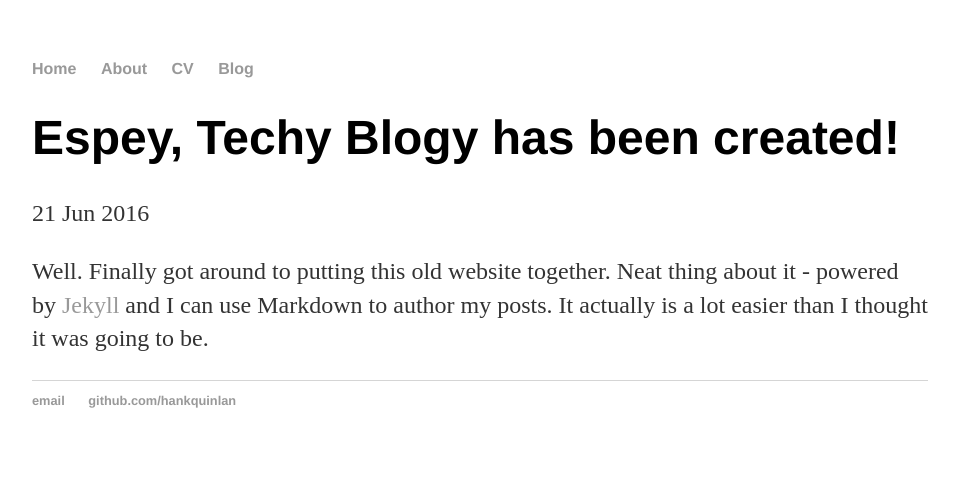
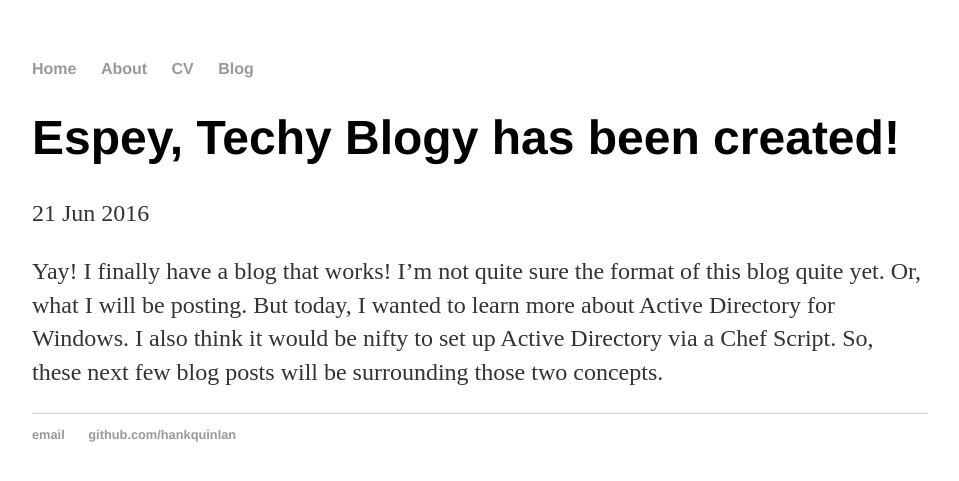
Before and after one commit to espey/espey.github.io, a Jekyll site: the page built from _posts/2016-06-21-first-post.md, in a window 1280 px wide. Shown: the top 481 px of the page, without its empty margins (160-1119 px from the left). Built offline with Jekyll 4.4.1, drawn with Linux system fonts in a browser that asks for light colours.

Commit message:
Updated blog posting for what it will be about

```diff
--- a/_posts/2016-06-21-first-post.md
+++ b/_posts/2016-06-21-first-post.md
@@ -4,4 +4,4 @@ title: "Espey, Techy Blogy has been created!"
 date: 2016-06-21
 ---
 
-Well. Finally got around to putting this old website together. Neat thing about it - powered by [Jekyll](http://jekyllrb.com) and I can use Markdown to author my posts. It actually is a lot easier than I thought it was going to be.
+Yay! I finally have a blog that works! I'm not quite sure the format of this blog quite yet. Or, what I will be posting. But today, I wanted to learn more about Active Directory for Windows. I also think it would be nifty to set up Active Directory via a Chef Script. So, these next few blog posts will be surrounding those two concepts.
```
